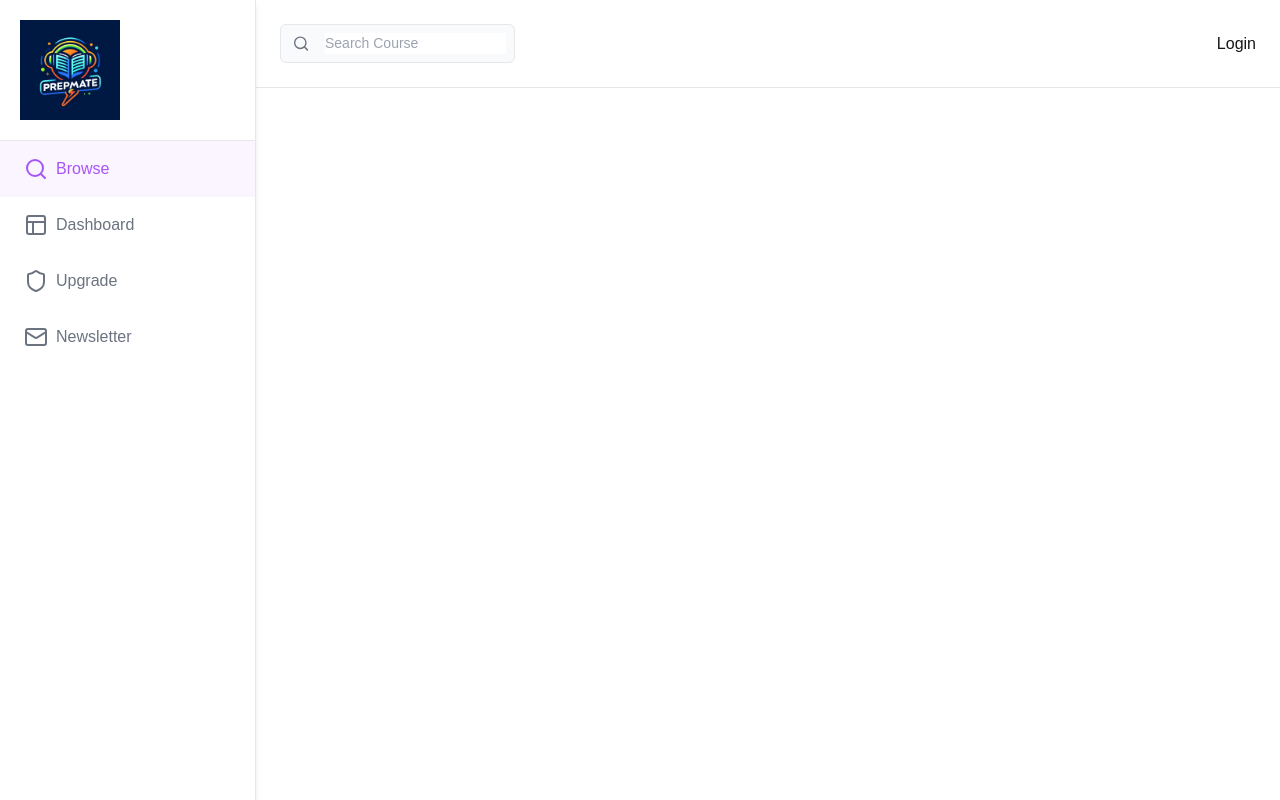
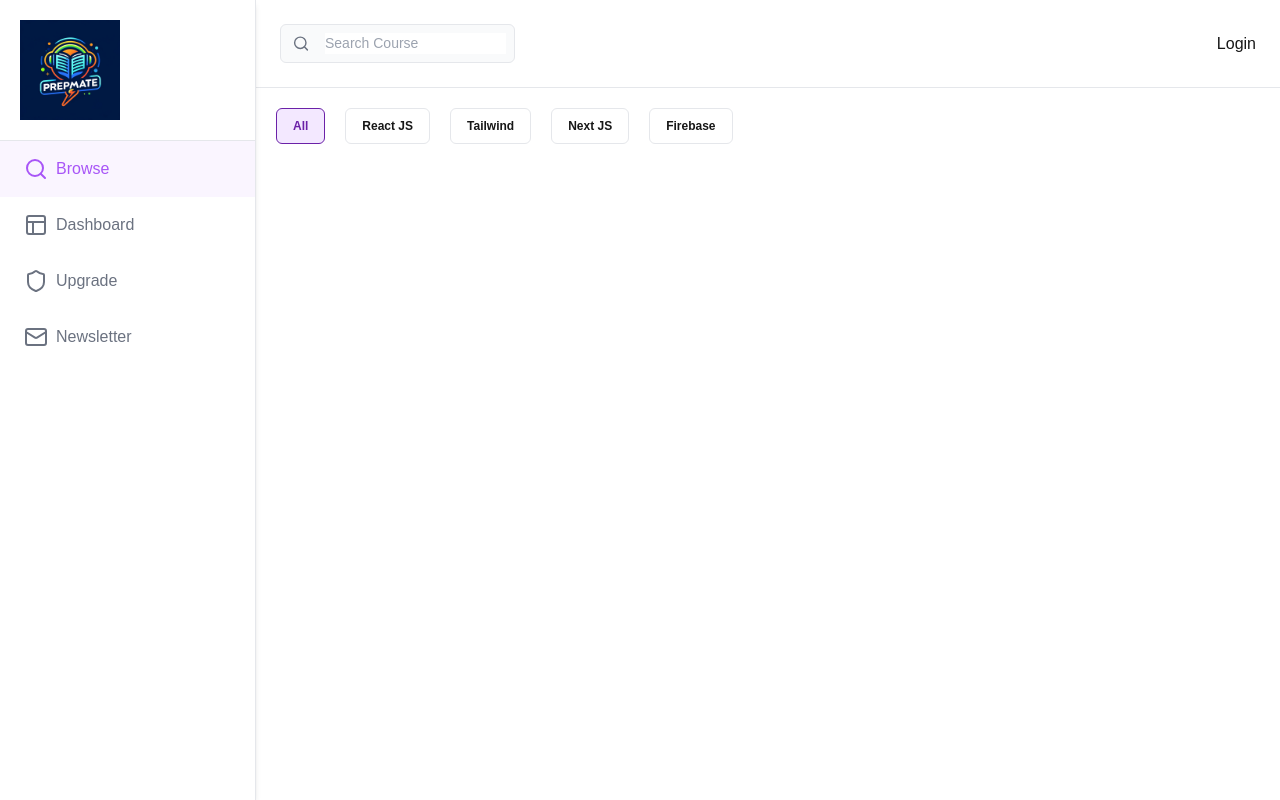
Before and after one commit to harshitgaur-b05/Prep-mate, a Next.js app in the folder projectworK/: page /browse in a window 1280 px wide. Built offline with nearby package versions, Linux system fonts and the light colour scheme; no server answers.

Commit message:
added catagory

```diff
--- a/projectworK/app/(Home)/(routes)/browse/page.jsx
+++ b/projectworK/app/(Home)/(routes)/browse/page.jsx
@@ -1,8 +1,11 @@
 import React from 'react'
+import CategoryFilter from '../../_components/CategoryFilter'
 
 function Browse() {
   return (
-    <div>Browse</div>
+    <div>
+      <CategoryFilter/>
+    </div>
   )
 }
 
--- a/projectworK/app/(Home)/(routes)/layout.js
+++ b/projectworK/app/(Home)/(routes)/layout.js
@@ -9,8 +9,13 @@ function Homelayout({children}) {
       <SideBarNav/>
 
       </div>
-      {/* {children} */}
       <Header/>
+
+
+      <div className='ml-64 p-5'>
+
+      {children}
+      </div>
       </div>
   )
 }
--- /dev/null
+++ b/projectworK/app/(Home)/_components/CategoryFilter.jsx
@@ -0,0 +1,34 @@
+"use client"
+import React, { useState } from "react";
+
+function CategoryFilter() {
+    const filterOptions = [
+        { id: 1, name: "All", value: "all" },
+        { id: 2, name: "React JS", value: "react" },
+        { id: 3, name: "Tailwind", value: "tailwind" },
+        { id: 4, name: "Next JS", value: "next" },
+        { id: 5, name: "Firebase", value: "firebase" },
+    ];
+
+    const [activeFilter, setActiveFilter] = useState("all");
+
+    return (
+        <div className="flex gap-5">
+            {filterOptions.map((item) => (
+                <button
+                    key={item.id}
+                    className={`border p-2 px-4 text-[12px] rounded-md font-semibold ${
+                        activeFilter === item.value
+                            ? "bg-purple-100 text-purple-800 border-purple-800"
+                            : "hover:border-purple-800"
+                    }`}
+                    onClick={() => setActiveFilter(item.value)}
+                >
+                    {item.name}
+                </button>
+            ))}
+        </div>
+    );
+}
+
+export default CategoryFilter;
```
